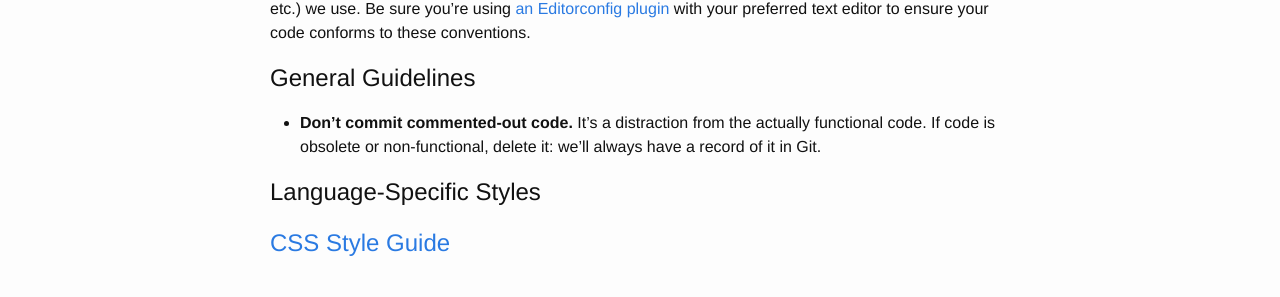
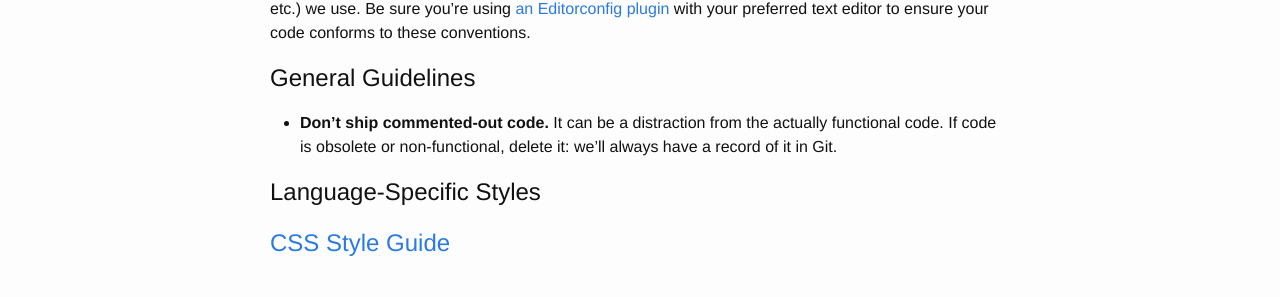
Before and after one commit to isabella232/lessonly.github.io, a Jekyll site: the page built from index.md, in a window 1280 px wide. Shown: the part 248-545 px from the top of the page. Built offline with Jekyll 4.4.1, drawn with Linux system fonts in a browser that asks for light colours.

Commit message:
Soften language around commented-out code
...and specify avoiding it in *shipped* code. WIP branches are the Wild West.

```diff
--- a/index.md
+++ b/index.md
@@ -10,7 +10,7 @@ The app contains an [`.editorconfig`](https://github.com/rainkingventures/lesson
 
 ## General Guidelines
 
-- **Don't commit commented-out code.** It's a distraction from the actually functional code. If code is obsolete or non-functional, delete it: we'll always have a record of it in Git.
+- **Don't ship commented-out code.** It can be a distraction from the actually functional code. If code is obsolete or non-functional, delete it: we'll always have a record of it in Git.
 
 ## Language-Specific Styles
 
```
